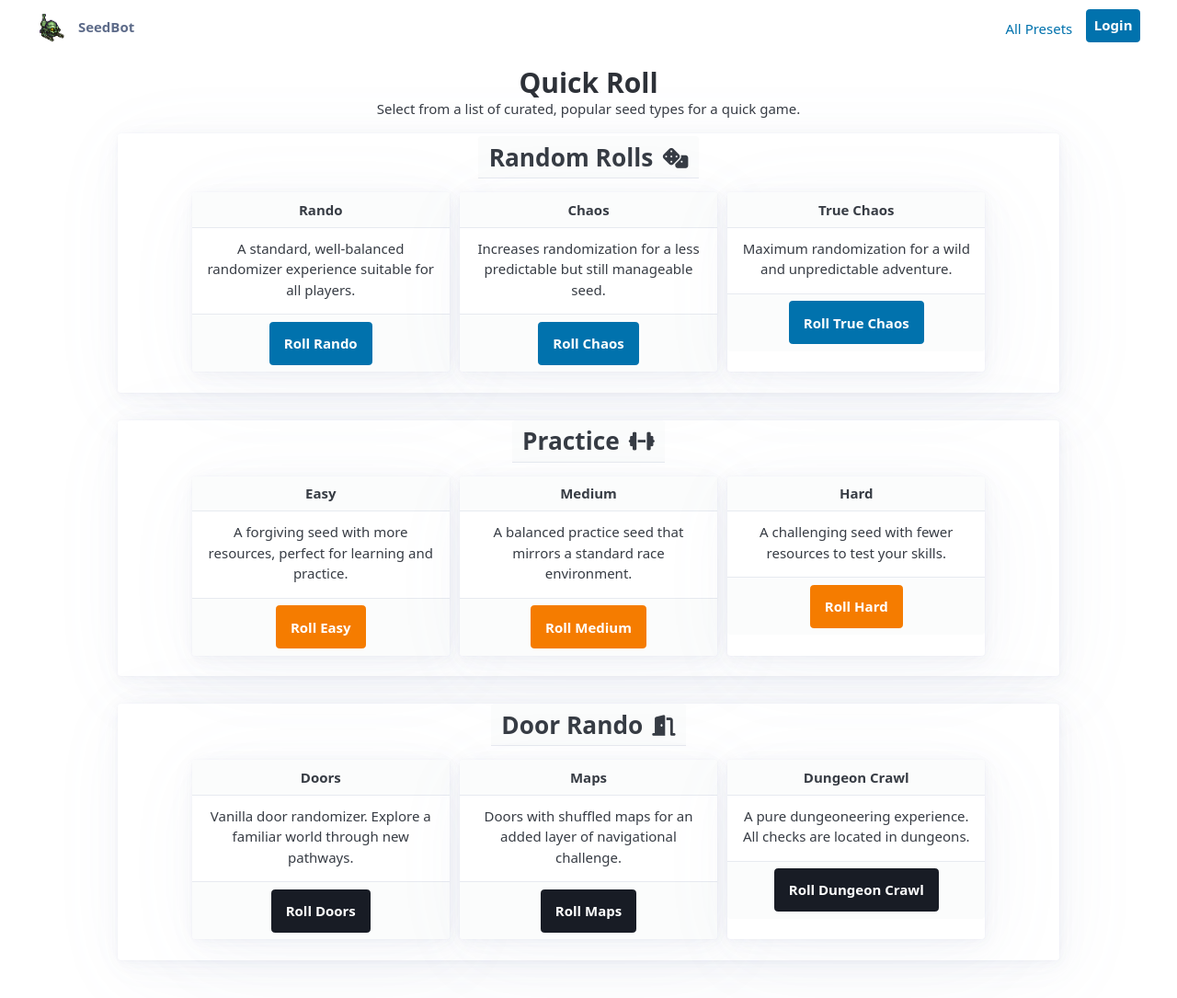
After one commit to wrjones104/seedbot2000, a Django app: page /quick-roll/ in a window 1280 px wide. The commit adds this page. Shown: the whole page at 92% size. Run offline with Django 5.2, Linux system fonts and the light colour scheme; some libraries are stand-ins or nearby versions.

Commit message:
Add Quick Roll page and corresponding view; update allowed hosts for development

```diff
--- a/seedbot_project/settings.py
+++ b/seedbot_project/settings.py
@@ -12,7 +12,7 @@ BOT_TOKEN = os.getenv('DISCORD_TOKEN')
 ENV_TYPE = os.getenv('ENVIRONMENT', 'dev')
 
 DEBUG = ENV_TYPE != 'prod'
-ALLOWED_HOSTS = ['seedbot.net', 'www.seedbot.net'] if ENV_TYPE == 'prod' else []
+ALLOWED_HOSTS = ['seedbot.net', 'www.seedbot.net'] if ENV_TYPE == 'prod' else ['*']
 
 INSTALLED_APPS = [
     'django.contrib.admin', 'django.contrib.auth', 'django.contrib.contenttypes',
--- a/templates/base.html
+++ b/templates/base.html
@@ -11,6 +11,7 @@
     <link rel="stylesheet" href="https://cdn.jsdelivr.net/npm/@picocss/pico@2/css/pico.min.css"/>
     <link rel="stylesheet" href="https://cdn.jsdelivr.net/npm/select2@4.1.0-rc.0/dist/css/select2.min.css" />
     <link rel="stylesheet" href="{% static 'css/custom.css' %}">
+    <link rel="stylesheet" href="https://cdnjs.cloudflare.com/ajax/libs/font-awesome/6.5.2/css/all.min.css">
     <style>
         /* --- FIX: New style for the favorite button to match other icons --- */
         .js-favorite-btn {
--- /dev/null
+++ b/templates/webapp/quick_roll.html
@@ -0,0 +1,137 @@
+{% extends "base.html" %}
+
+{% block title %}Quick Roll{% endblock %}
+
+{% block content %}
+    <div style="max-width: 1024px; margin: auto; text-align: center;">
+
+        <header>
+            <h1 style="margin-bottom: 0;">Quick Roll</h1>
+            <p>Select from a list of curated, popular seed types for a quick game.</p>
+        </header>
+
+        <article style="margin-bottom: 2rem; padding-top: 1rem;">
+            <header style="display: inline-flex; align-items: center; gap: 10px; margin-bottom: 1rem;">
+                <h2 style="margin: 0;">Random Rolls</h2>
+                <i class="fa-solid fa-dice fa-xl" style="color: var(--pico-color-blue-500);"></i>
+            </header>
+
+            <div style="display: flex; justify-content: center; flex-wrap: wrap; gap: var(--pico-spacing);">
+
+                <article style="width: 280px; text-align: center;">
+                    <header style="text-align: center;"><strong>Rando</strong></header>
+                    <p>A standard, well-balanced randomizer experience suitable for all players.</p>
+                    <footer>
+                        <div class="button-group">
+                            <a href="#" role="button" class="btn-blue">Roll Rando</a>
+                        </div>
+                    </footer>
+                </article>
+
+                <article style="width: 280px; text-align: center;">
+                    <header style="text-align: center;"><strong>Chaos</strong></header>
+                    <p>Increases randomization for a less predictable but still manageable seed.</p>
+                    <footer>
+                        <div class="button-group">
+                            <a href="#" role="button" class="btn-blue">Roll Chaos</a>
+                        </div>
+                    </footer>
+                </article>
+
+                <article style="width: 280px; text-align: center;">
+                    <header style="text-align: center;"><strong>True Chaos</strong></header>
+                    <p>Maximum randomization for a wild and unpredictable adventure.</p>
+                    <footer>
+                        <div class="button-group">
+                            <a href="#" role="button" class="btn-blue">Roll True Chaos</a>
+                        </div>
+                    </footer>
+                </article>
+
+            </div>
+        </article>
+
+        <article style="margin-bottom: 2rem;">
+            <header style="display: inline-flex; align-items: center; gap: 10px; margin-bottom: 1rem;">
+                <h2 style="margin: 0;">Practice</h2>
+                <i class="fa-solid fa-dumbbell fa-xl" style="color: var(--pico-color-orange-500);"></i>
+            </header>
+
+            <div style="display: flex; justify-content: center; flex-wrap: wrap; gap: var(--pico-spacing);">
+
+                <article style="width: 280px; text-align: center;">
+                    <header style="text-align: center;"><strong>Easy</strong></header>
+                    <p>A forgiving seed with more resources, perfect for learning and practice.</p>
+                    <footer>
+                        <div class="button-group">
+                            <a href="#" role="button" class="btn-orange">Roll Easy</a>
+                        </div>
+                    </footer>
+                </article>
+
+                <article style="width: 280px; text-align: center;">
+                    <header style="text-align: center;"><strong>Medium</strong></header>
+                    <p>A balanced practice seed that mirrors a standard race environment.</p>
+                    <footer>
+                        <div class="button-group">
+                            <a href="#" role="button" class="btn-orange">Roll Medium</a>
+                        </div>
+                    </footer>
+                </article>
+
+                <article style="width: 280px; text-align: center;">
+                    <header style="text-align: center;"><strong>Hard</strong></header>
+                    <p>A challenging seed with fewer resources to test your skills.</p>
+                    <footer>
+                        <div class="button-group">
+                            <a href="#" role="button" class="btn-orange">Roll Hard</a>
+                        </div>
+                    </footer>
+                </article>
+
+            </div>
+        </article>
+
+        <article style="margin-bottom: 2rem;">
+            <header style="display: inline-flex; align-items: center; gap: 10px; margin-bottom: 1rem;">
+                <h2 style="margin: 0;">Door Rando</h2>
+                <i class="fa-solid fa-door-open fa-xl" style="color: var(--pico-color-cyan-500);"></i>
+            </header>
+
+            <div style="display: flex; justify-content: center; flex-wrap: wrap; gap: var(--pico-spacing);">
+
+                <article style="width: 280px; text-align: center;">
+                    <header style="text-align: center;"><strong>Doors</strong></header>
+                    <p>Vanilla door randomizer. Explore a familiar world through new pathways.</p>
+                    <footer>
+                        <div class="button-group">
+                            <a href="#" role="button" class="contrast">Roll Doors</a>
+                        </div>
+                    </footer>
+                </article>
+
+                <article style="width: 280px; text-align: center;">
+                    <header style="text-align: center;"><strong>Maps</strong></header>
+                    <p>Doors with shuffled maps for an added layer of navigational challenge.</p>
+                    <footer>
+                        <div class="button-group">
+                            <a href="#" role="button" class="contrast">Roll Maps</a>
+                        </div>
+                    </footer>
+                </article>
+
+                <article style="width: 280px; text-align: center;">
+                    <header style="text-align: center;"><strong>Dungeon Crawl</strong></header>
+                    <p>A pure dungeoneering experience. All checks are located in dungeons.</p>
+                    <footer>
+                        <div class="button-group">
+                            <a href="#" role="button" class="contrast">Roll Dungeon Crawl</a>
+                        </div>
+                    </footer>
+                </article>
+
+            </div>
+        </article>
+
+    </div>
+{% endblock %}
--- a/webapp/urls.py
+++ b/webapp/urls.py
@@ -5,6 +5,7 @@ urlpatterns = [
     path('', views.preset_list_view, name='webapp-list'),
     path('profile/', views.my_profile_view, name='my-profile'),
     path('create/', views.preset_create_view, name='preset-create'),
+    path('quick-roll/', views.quick_roll_view, name='quick-roll'),
     path('roll-status/<str:task_id>/', views.get_local_seed_roll_status_view, name='get-local-seed-roll-status'),
     path('<path:pk>/update/', views.preset_update_view, name='preset-update'),
     path('<path:pk>/delete/', views.preset_delete_view, name='preset-delete'),
@@ -13,5 +14,4 @@ urlpatterns = [
     path('<path:pk>/roll/', views.roll_seed_dispatcher_view, name='roll-seed'),
     path('<path:pk>/', views.preset_detail_view, name='preset-detail'),
     path('preset-status/<path:pk>/', views.preset_status_view, name='preset-status'),
-
 ]
--- a/webapp/views.py
+++ b/webapp/views.py
@@ -172,6 +172,15 @@ def my_profile_view(request):
         'silly_things_json': json.dumps(get_silly_things_list()),
     }
     return render(request, 'webapp/my_profile.html', context)
+
+def quick_roll_view(request):
+    """
+    Renders the static Quick Roll page.
+    """
+    context = {
+        'silly_things_json': json.dumps(get_silly_things_list()),
+    }
+    return render(request, 'webapp/quick_roll.html', context)
 
 def preset_status_view(request, pk):
     try:
```
